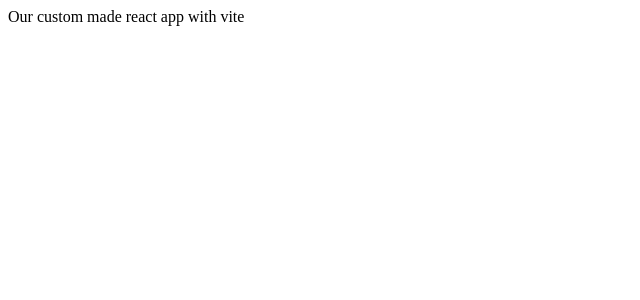
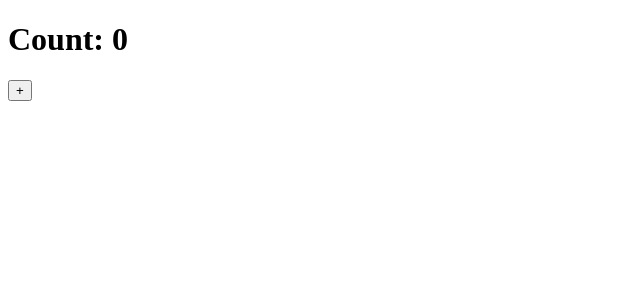
Before and after one commit to thanwin84/react-fall-2024, a React (Vite) app: page / in a window 1280 px wide. Shown: the top 300 px of the page, without its empty margins (0-640 px from the left). Built offline with nearby package versions, Linux system fonts and the light colour scheme.

Commit message:
Add counter app

```diff
--- a/src/App.jsx
+++ b/src/App.jsx
@@ -1,5 +1,20 @@
-import React from 'react';
+import { useState } from 'react';
+
+function Counter({ count, increaseCount }) {
+  return (
+    <div>
+      <h1>Count: {count}</h1>
+      <button onClick={increaseCount}>+</button>
+    </div>
+  );
+}
 
 export default function App() {
-  return <div>Our custom made react app with vite</div>;
+  const [count, setCount] = useState(0);
+
+  const increaseCount = () => {
+    setCount(count + 1);
+  };
+
+  return <Counter count={count} increaseCount={increaseCount} />;
 }
```
Also changed, not shown: 1 other file (tests, documents, lock files or other folders).
